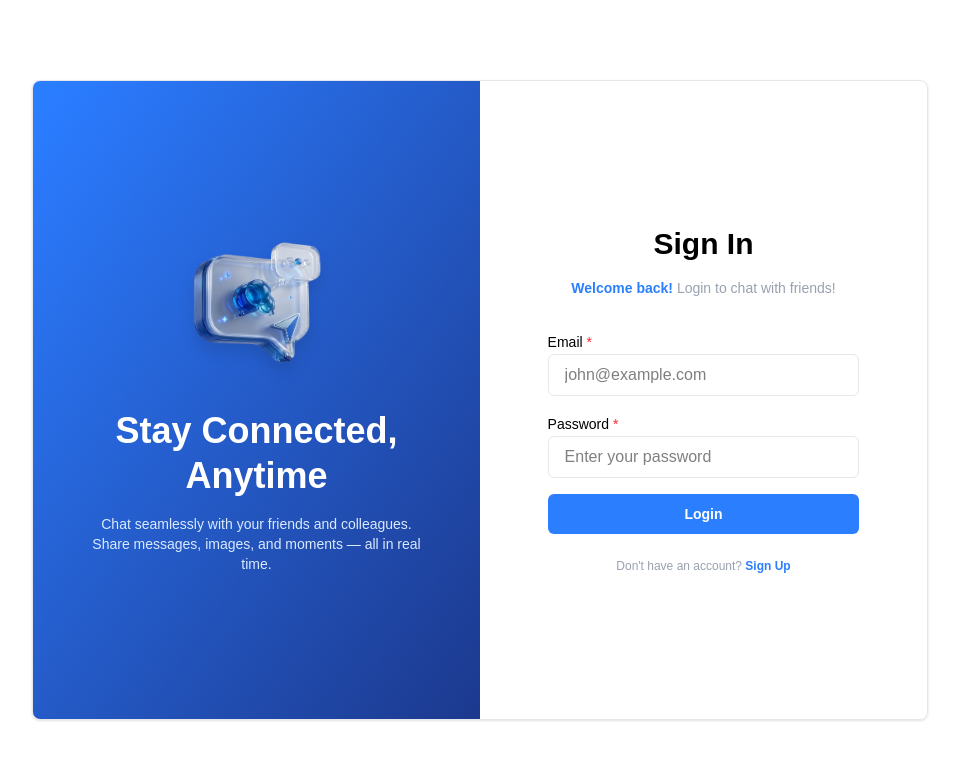
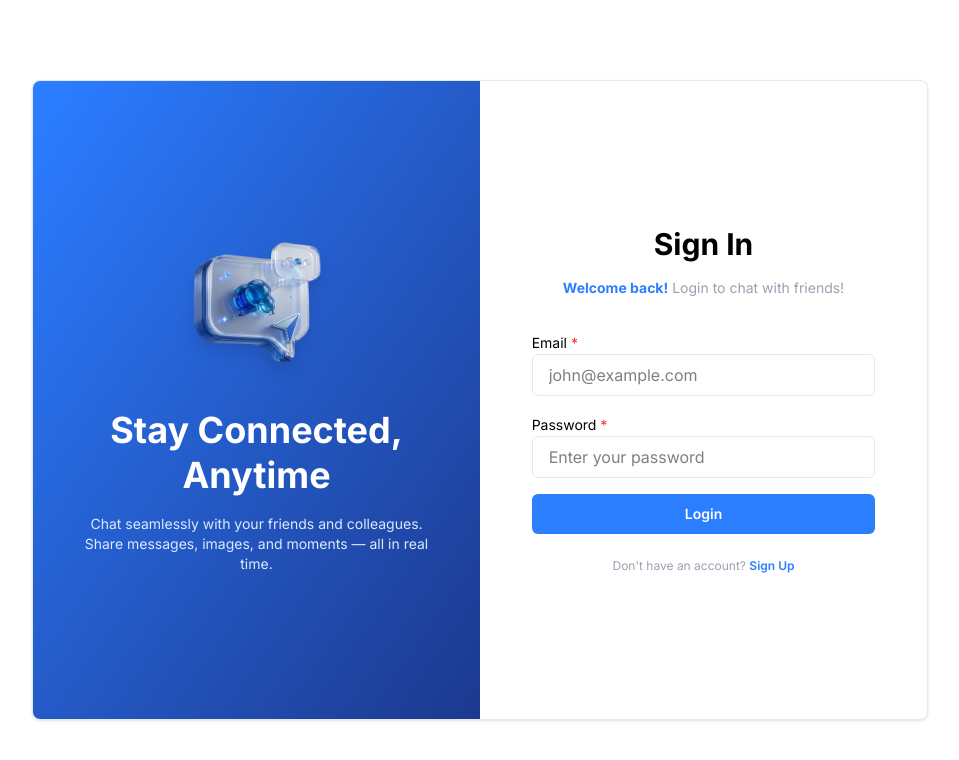
Before and after one commit to dojo-prog/web-chat-app-socketio, a React (Vite) app in the folder frontend/: page /auth in a window 1280 px wide. Shown: the top 760 px of the page, without its empty margins (160-1119 px from the left). Built offline with nearby package versions, Linux system fonts and the light colour scheme; no server answers.

Commit message:
chore: changed font

```diff
--- a/frontend/src/index.css
+++ b/frontend/src/index.css
@@ -1,9 +1,8 @@
-@import url("https://fonts.googleapis.com/css2?family=Roboto+Mono:ital,wght@0,100..700;1,100..700&display=swap");
-
+@import url("https://fonts.googleapis.com/css2?family=Inter:ital,opsz,wght@0,14..32,100..900;1,14..32,100..900&display=swap");
 @import "tailwindcss";
 
 * {
-  font-family: "Roboto-Mono", sans-serif;
+  font-family: "Inter", sans-serif;
 }
 
 .button {
```
